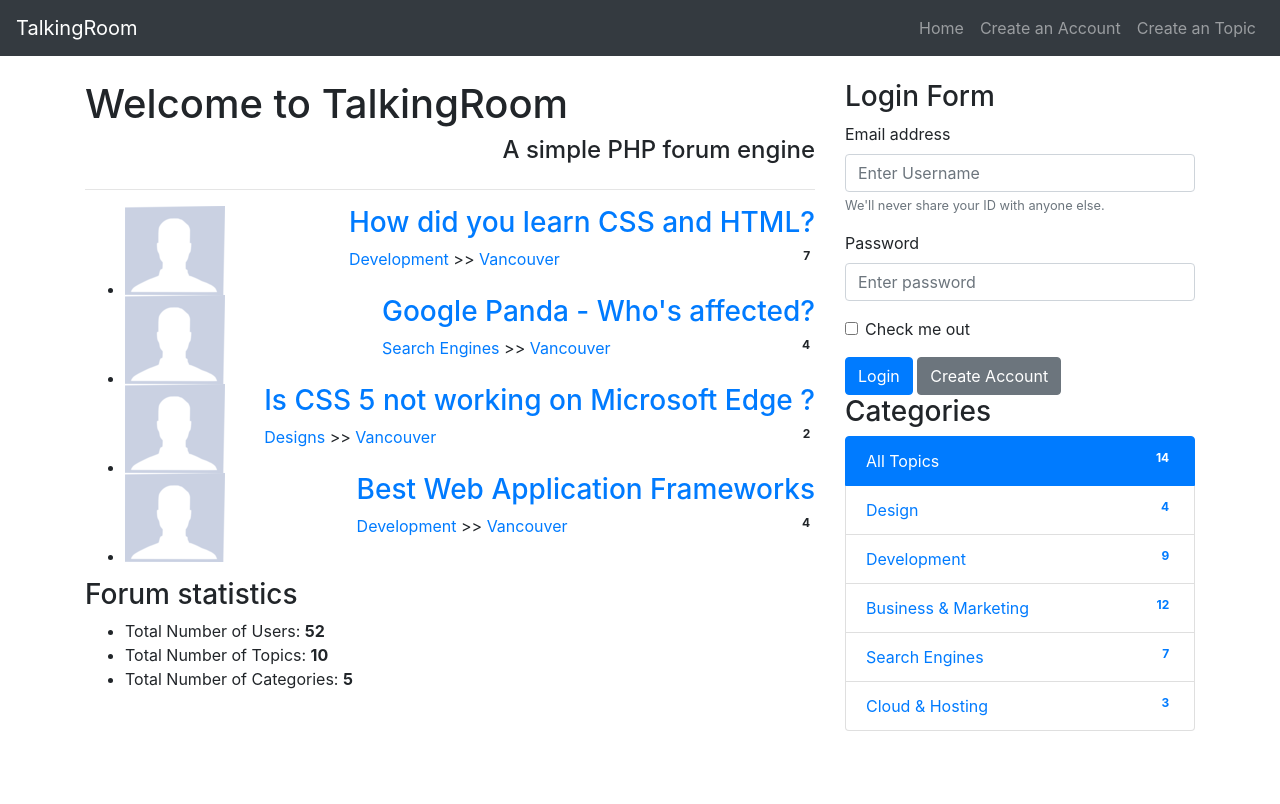
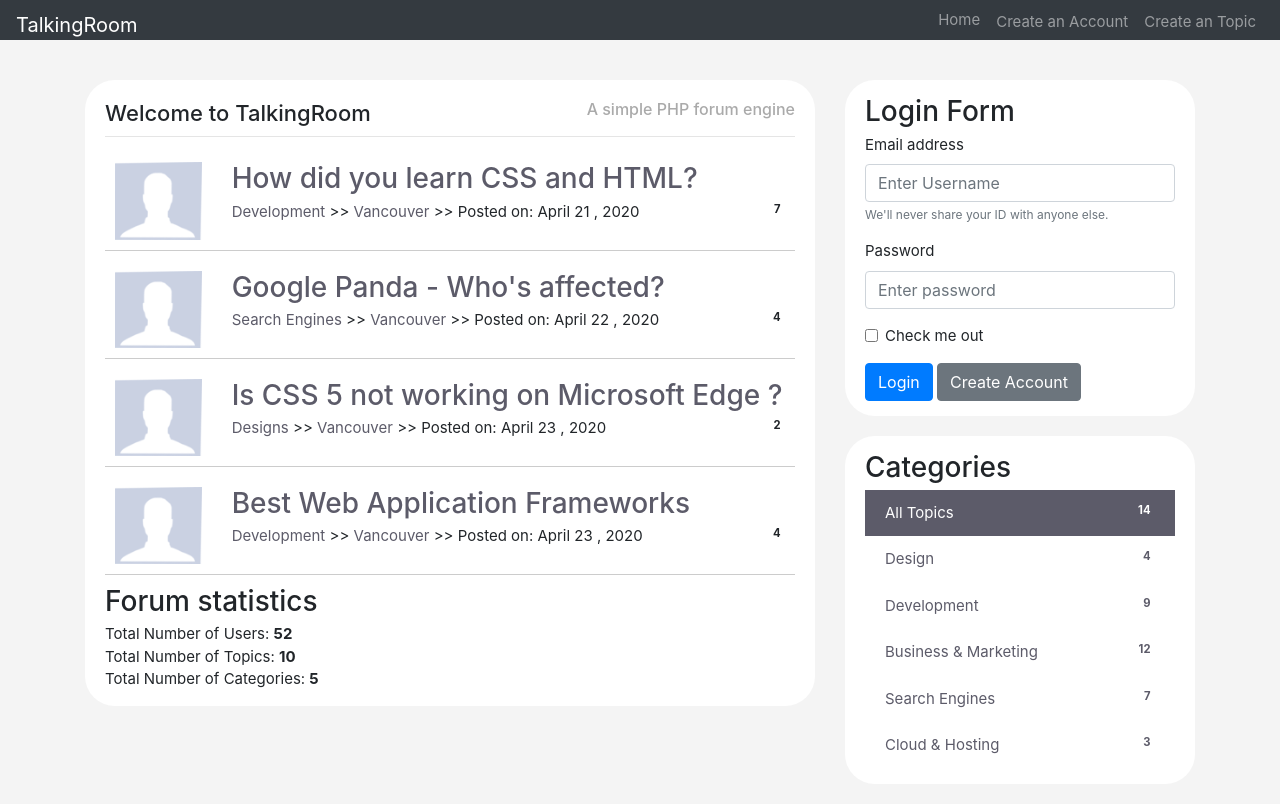
Before and after one commit to vancouver29/Gespraechsforum, a PHP site: page /ts_html/index.html in a window 1280 px wide. Before the commit the page ends 731 px from the top, so only its background shows below. Run offline with PHP 8.4, Linux system fonts and the light colour scheme.

Commit message:
adding custom CSS for UI

```diff
--- a/ts_html/css/custom.css
+++ b/ts_html/css/custom.css
@@ -1,7 +1,138 @@
 body {
     padding-top: 5rem;
+    background: #f4f4f4;
+    font-size: 15px;
 }
-.starter-template {
-    padding: 3rem 1.5rem;
-    text-align: center;
+
+a{
+    color: #5c5b69;
 }
+
+ul {
+    padding: 0;
+    margin: 0;
+    list-style: none;
+}
+
+hr {
+    margin: 10px 0 15px 0;
+}
+
+h3 {
+    margin-bottom: 5px;
+}
+
+/*
+Navbar Customization
+ */
+.navbar {
+    height: 40px !important;
+    background: #5c5b69;
+    border: 0;
+    margin-bottom: 30px;
+
+}
+
+.navbar-inverse .navbar-nav > li > a, .navbar-inverse .navbar-brand {
+    color: #fff !important;
+}
+
+.navbar a:hover, .navbar li.active a {
+    background: none !important;
+}
+
+.navbar-brand {
+    padding: 10px 0 0 0;
+    color: #fff;
+}
+
+.navbar-nav > li > a {
+    padding: 10px 10px 0 10px;
+}
+
+.d-block {
+    background: #fff;
+    border-radius: 30px;
+    padding: 15px 20px;
+    margin-bottom: 20px;
+}
+
+.main-col {
+    overflow: auto;
+}
+
+.main-col h1 {
+    font-size: 22px;
+    margin: 5px 0 0 0;
+    padding: 0;
+}
+.main-col h4 {
+    font-size: 16px;
+    margin: 5px 0 0 0;
+    padding: 0;
+    color: #aaa;
+}
+
+.sidebar d-block h3 {
+    margin: 0 10px 0 0;
+    padding-bottom: 10px;
+    border-bottom: #ccc solid 1px;
+}
+
+.topic {
+    border-bottom: #ccc solid 1px;
+    margin-bottom: 10px;
+    padding: 10px;
+}
+
+.topic-content {
+    width: 100%;
+}
+
+img.avatar {
+    width: 100%;
+}
+
+/*Sidebar*/
+a.list-group-item.active , a.list-group-item.active:focus {
+    background: #5c5b69;
+    border-radius: 0;
+}
+a.list-group-item.active:hover {
+    background: #007bff;
+}
+
+.list-group-item{
+    border: 0;
+}
+
+a.list-group-item:hover {
+    background: #9fcdff;
+}
+
+/*Main Topic*/
+#main-topic {
+    background: #f4f4f4;
+    padding: 10px;
+}
+/*User info*/
+.user-info {
+    border: #ddd solid 1px;
+    padding: 5px;
+    overflow: hidden;
+    font-size: 13px;
+}
+
+.user-info img {
+    display: block;
+    margin-bottom: 5px;
+}
+
+.user-info ul {
+    list-style: none;
+    margin: 10px 0 0 5px;
+}
+
+.user-info li {
+    line-height: 1.6em;
+}
--- a/ts_html/index.html
+++ b/ts_html/index.html
@@ -84,7 +84,7 @@
                                     <div class="topic-content float-right">
                                         <h3><a href="topic.html">How did you learn CSS and HTML?</a></h3>
                                         <div class="topic-info">
-                                            <a href="category.html">Development</a> >> <a href="profile.html">Vancouver</a>
+                                            <a href="category.html">Development</a> >> <a href="profile.html">Vancouver</a> >> Posted on: April 21 , 2020
                                             <span class="badge float-right">7</span>
                                         </div>
                                     </div>
@@ -100,7 +100,7 @@
                                     <div class="topic-content float-right">
                                         <h3><a href="topic.html">Google Panda - Who's affected?</a></h3>
                                         <div class="topic-info">
-                                            <a href="category.html">Search Engines</a> >> <a href="profile.html">Vancouver</a>
+                                            <a href="category.html">Search Engines</a> >> <a href="profile.html">Vancouver</a> >> Posted on: April 22 , 2020
                                             <span class="badge float-right">4</span>
                                         </div>
                                     </div>
@@ -116,7 +116,7 @@
                                     <div class="topic-content float-right">
                                         <h3><a href="topic.html">Is CSS 5 not working on Microsoft Edge ?</a></h3>
                                         <div class="topic-info">
-                                            <a href="category.html">Designs</a> >> <a href="profile.html">Vancouver</a>
+                                            <a href="category.html">Designs</a> >> <a href="profile.html">Vancouver</a> >> Posted on: April 23 , 2020
                                             <span class="badge float-right">2</span>
                                         </div>
                                     </div>
@@ -132,7 +132,7 @@
                                     <div class="topic-content float-right">
                                         <h3><a href="topic.html">Best Web Application Frameworks</a></h3>
                                         <div class="topic-info">
-                                            <a href="category.html">Development</a> >> <a href="profile.html">Vancouver</a>
+                                            <a href="category.html">Development</a> >> <a href="profile.html">Vancouver</a> >> Posted on: April 23 , 2020
                                             <span class="badge float-right">4</span>
                                         </div>
                                     </div>
@@ -150,7 +150,7 @@
             </div>
         </div>
         <div class="col-md-4">
-             <div id="sidebar">
+             <div class="sidebar">
                  <div class="d-block">
                     <h3>Login Form</h3>
                      <form>
--- a/ts_html/topic.html
+++ b/ts_html/topic.html
@@ -85,12 +85,14 @@
                         <li id="main-topic" class="topic topic">
                             <div class="row">
                                 <div class="col-md-2">
+                                    <div class="user-info">
                                         <img class="avatar float-left" src="img/no_imag.png">
                                         <ul>
                                             <li><strong>Vancouver</strong></li>
                                             <li>68 Posts</li>
                                             <li><a href="profile.php">Profile</a></li>
                                         </ul>
+                                    </div>
                                 </div>
 
                                 <div class="col-md-10">
```
Also changed, not shown: 1 other file. Lines whose indentation alone changed are shown as unchanged.
